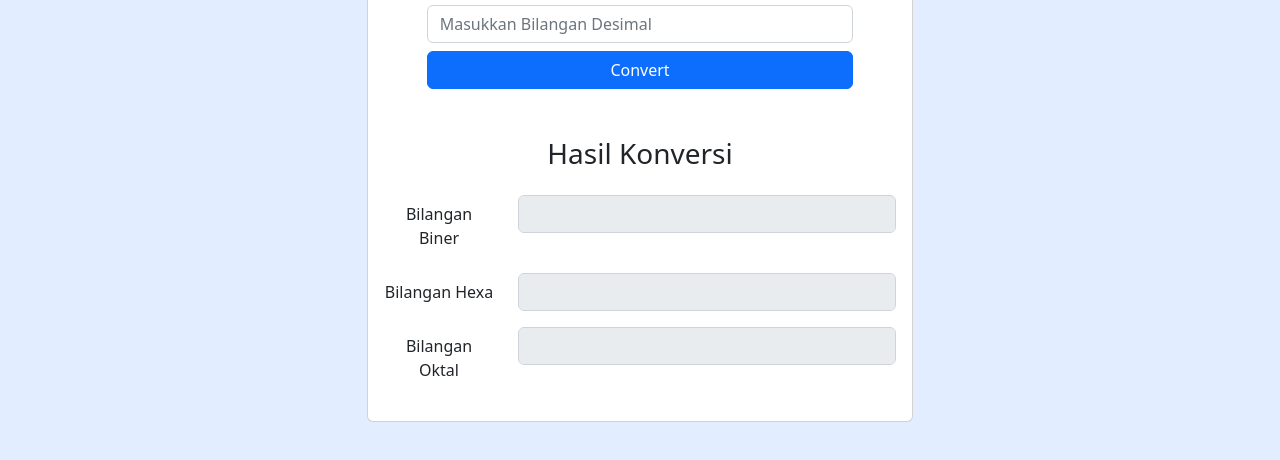
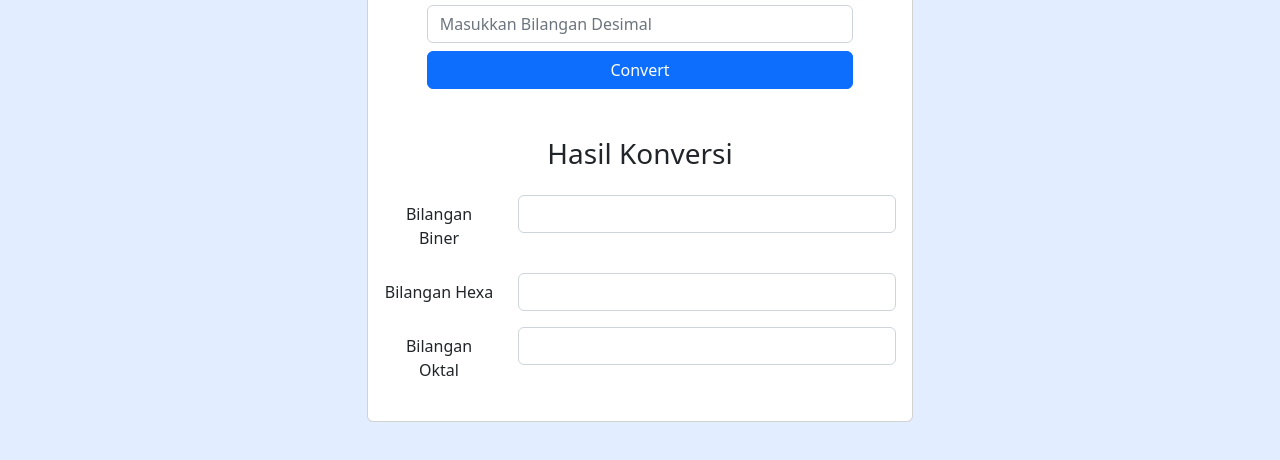
Before and after one commit to aldikhoirul/konversi-bilangan, a plain HTML site: page index.html in a window 1280 px wide. Shown: the part 250-710 px from the top of the page. Drawn offline with nearby package versions, Linux system fonts and the light colour scheme.

Commit message:
ubah form

```diff
--- a/index.html
+++ b/index.html
@@ -87,19 +87,19 @@
                       <div class="mb-3 row">
                         <label for="biner" class="col-sm-3 col-form-label">Bilangan Biner</label>
                         <div class="col mx-auto">
-                          <input type="text" class="form-control" id="biner" disabled readonly />
+                          <input type="text" class="form-control" id="biner" readonly />
                         </div>
                       </div>
                       <div class="mb-3 row">
                         <label for="hexa" class="col-sm-3 col-form-label">Bilangan Hexa</label>
                         <div class="col mx-auto">
-                          <input type="text" class="form-control" id="hexa" disabled readonly />
+                          <input type="text" class="form-control" id="hexa" readonly />
                         </div>
                       </div>
                       <div class="mb-3 row">
                         <label for="oktal" class="col-sm-3 col-form-label">Bilangan Oktal</label>
                         <div class="col mx-auto">
-                          <input type="text" class="form-control" id="oktal" disabled readonly />
+                          <input type="text" class="form-control" id="oktal" readonly />
                         </div>
                       </div>
                 </div>
```
